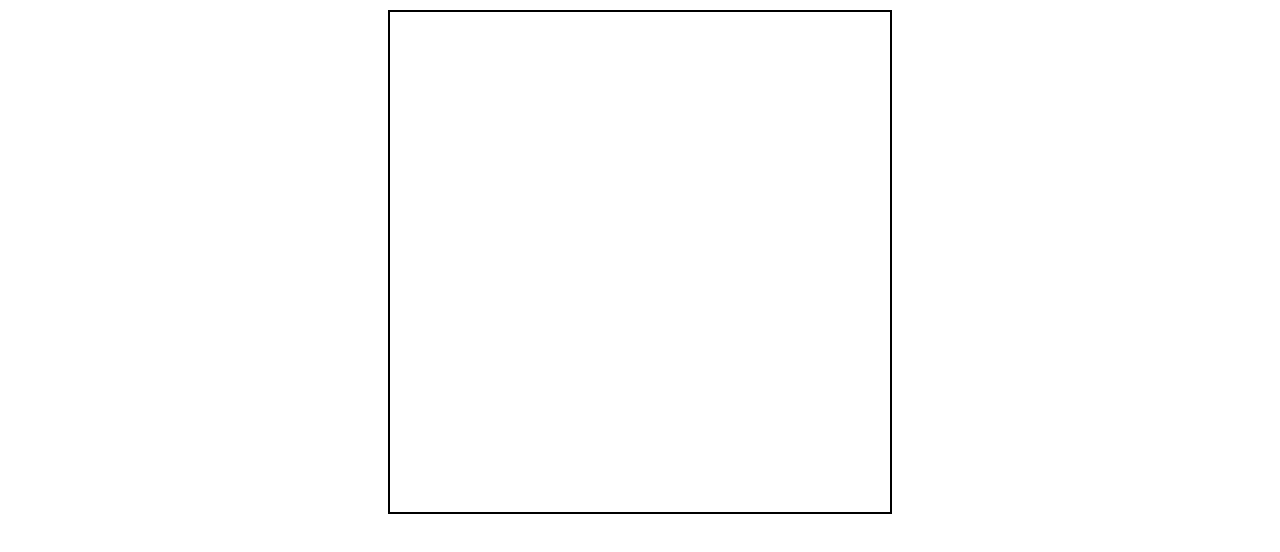
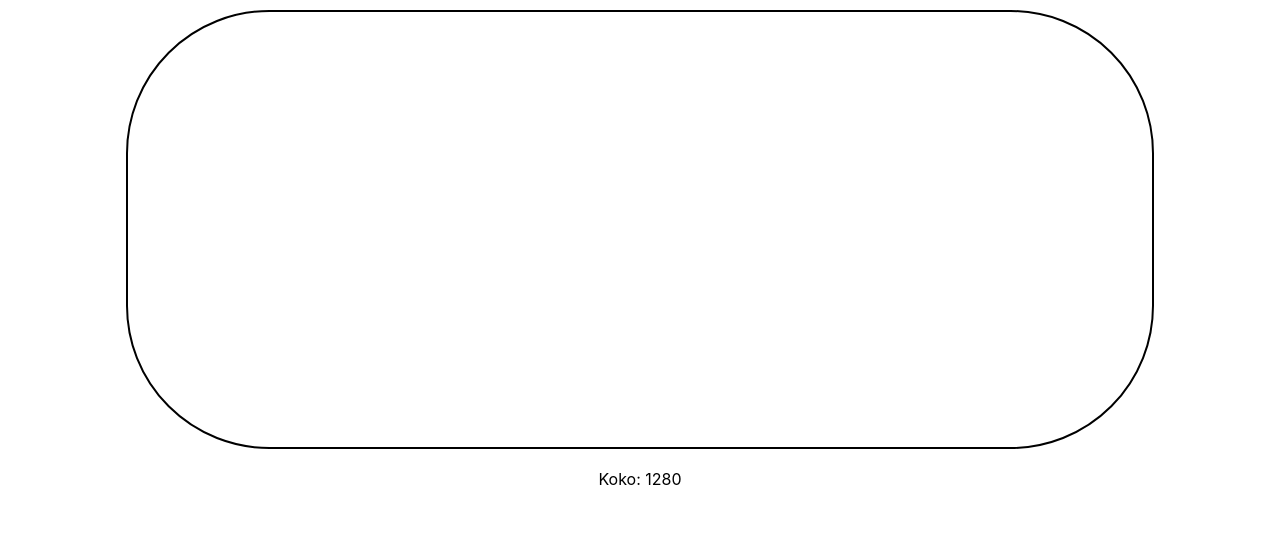
Before and after one commit to Siluetti/nhlshotmap, a React (Create React App) app: page / in a window 1280 px wide. Shown: the top 552 px of the page. Built offline with nearby package versions, Linux system fonts and the light colour scheme.

Commit message:
Added rink with correct relational sizes and corner roundings

```diff
--- a/src/App.js
+++ b/src/App.js
@@ -9,6 +9,20 @@ function App() {
 
   React.useEffect(() => {}, [context]);
 
+  // According to Wikipedia https://en.wikipedia.org/wiki/Ice_hockey_rink#:~:text=Most%20North%20American%20rinks%20follow,m)%20from%20the%20end%20boards.
+  // ice hockey rink is by default 200 feet times 85 feet
+  // so let's set the width to 80 % of the window width and then multiply this with 42.5 % to get the height
+  const windowWidth = window.innerWidth;
+  const rinkWidth = windowWidth * 0.8;
+  const rinkHeight = rinkWidth * 0.425;
+  // corner radius is 28 feet which makes it 14 %
+  var borderRadiusStyle = rinkWidth * 0.14;
+  borderRadiusStyle = borderRadiusStyle+"px";
+  // goal lines are 11 feet from the end boards which means 5.5 %
+  // TODO add goal lines
+  // Blue lines are 75 feet from the end boards which makes 32,5 %
+  // TODO add blue lines
+
   return (
     <div
       style={{
@@ -17,13 +31,16 @@ function App() {
       <canvas
         id="canvas"
         ref={canvasRef}
-        width={500}
-        height={500}
+        width={rinkWidth}
+        height={rinkHeight}
         style={{
           border: '2px solid #000',
+          borderRadius: borderRadiusStyle,
           marginTop: 10,
         }}
       ></canvas>
+
+      <p>Koko:  {window.innerWidth} </p>
     </div>
   );
 }
```
